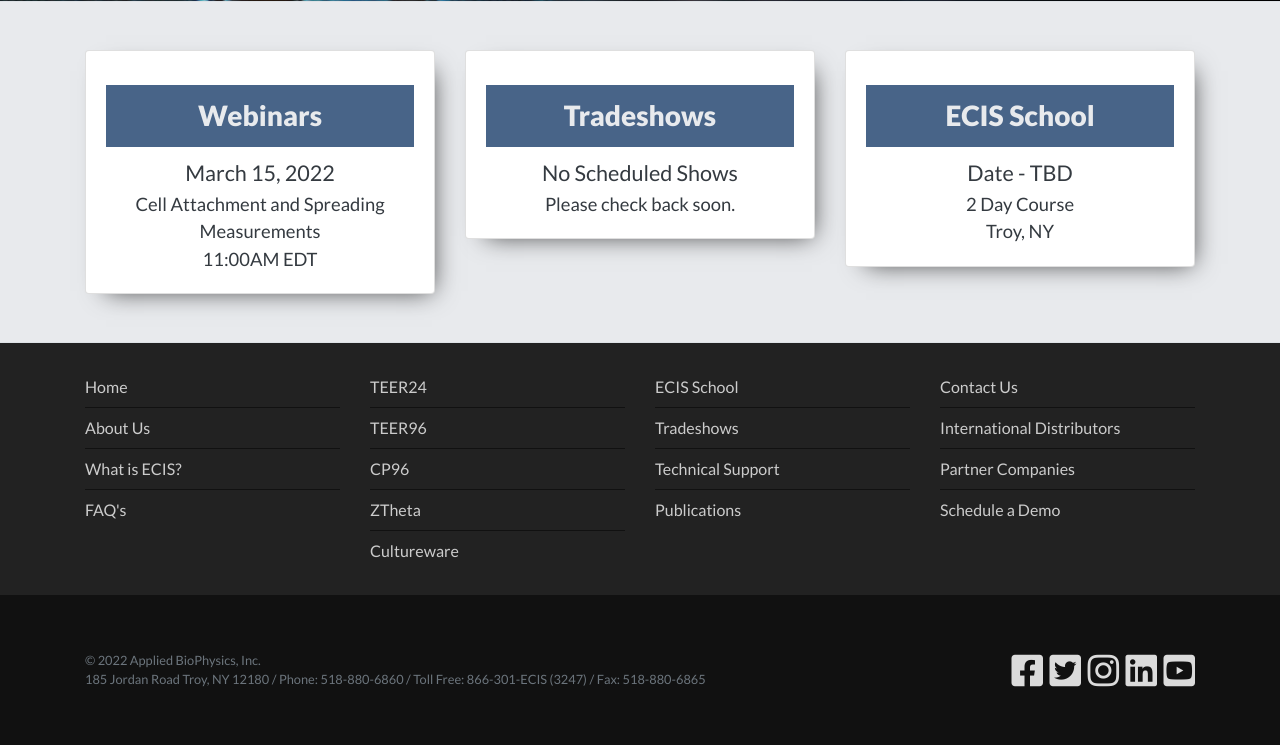
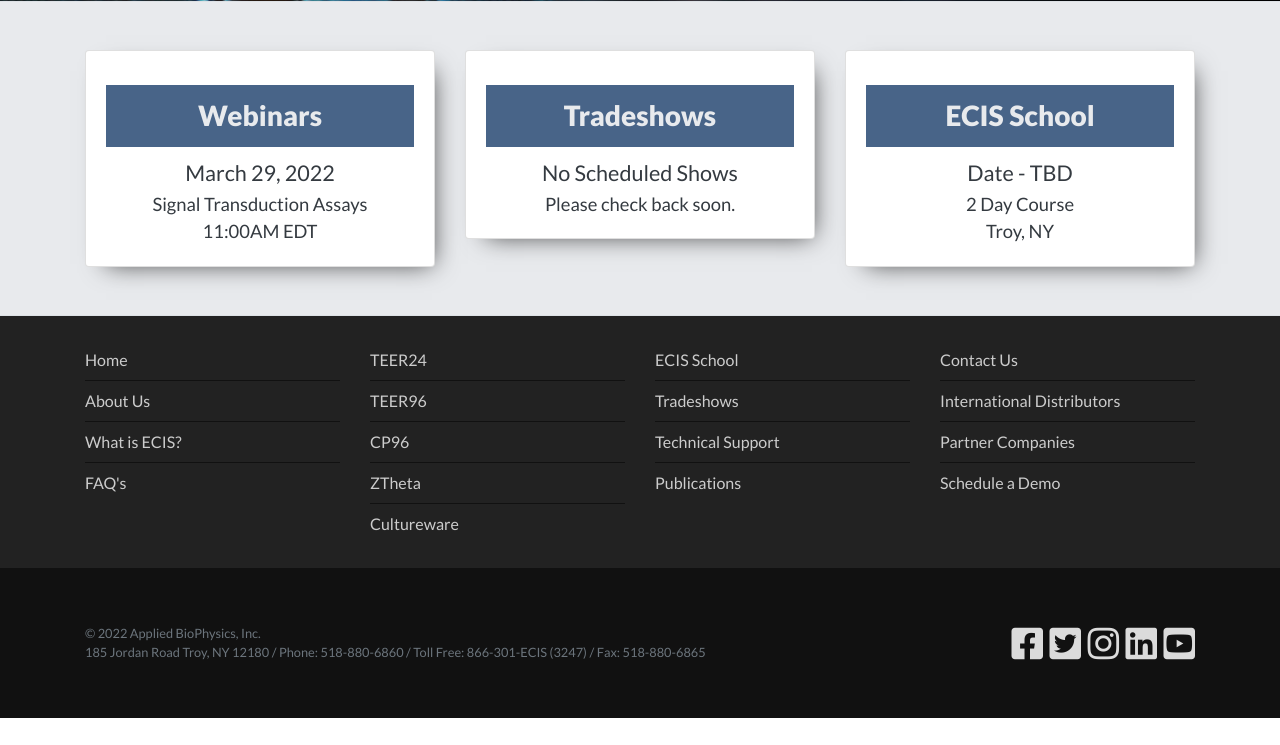
Before and after one commit to chrisdav6/AB, a PHP site: page / in a window 1280 px wide. Shown: the part 674-1419 px from the top of the page. After the commit the page ends 1392 px from the top, so only its background shows below. Run offline with PHP 8.4, Linux system fonts and the light colour scheme; some libraries are stand-ins or nearby versions.

Commit message:
Updated webinar

```diff
--- a/index.php
+++ b/index.php
@@ -88,8 +88,8 @@
             <div class="card text-center">
               <div class="card-body">
                 <h3 class="card-title">Webinars</h3>
-                <h4 class="mb-1">March 15, 2022</h4>
-                <p class="card-text mb-0">Cell Attachment and Spreading Measurements</p>
+                <h4 class="mb-1">March 29, 2022</h4>
+                <p class="card-text mb-0">Signal Transduction Assays</p>
                 <p class="card-text mb-0">11:00AM EDT</p>
               </div>
             </div>
--- a/webinars.php
+++ b/webinars.php
@@ -203,7 +203,7 @@
         <a class="register" href="https://appliedbiophysics.webex.com/webappng/sites/appliedbiophysics/meeting/info/96b8ac70df854b908a229f22373c8173" target="_blank">Register</a>
       </div>
 
-      <hr>-->
+      <hr>
 
       <div class="webinar">
         <h4 class="webinar-title">Cell Attachment and Spreading Measurements – 11:00 AM EDT</h4>
@@ -212,7 +212,7 @@
         <a class="register" href="https://appliedbiophysics.webex.com/webappng/sites/appliedbiophysics/meeting/info/c86a7dae70214bed9333d7305cd08ce4" target="_blank">Register</a>
       </div>
 
-      <hr>
+      <hr>-->
 
       <div class="webinar">
         <h4 class="webinar-title">Signal Transduction Assays – 11:00 AM EDT</h4>
```
